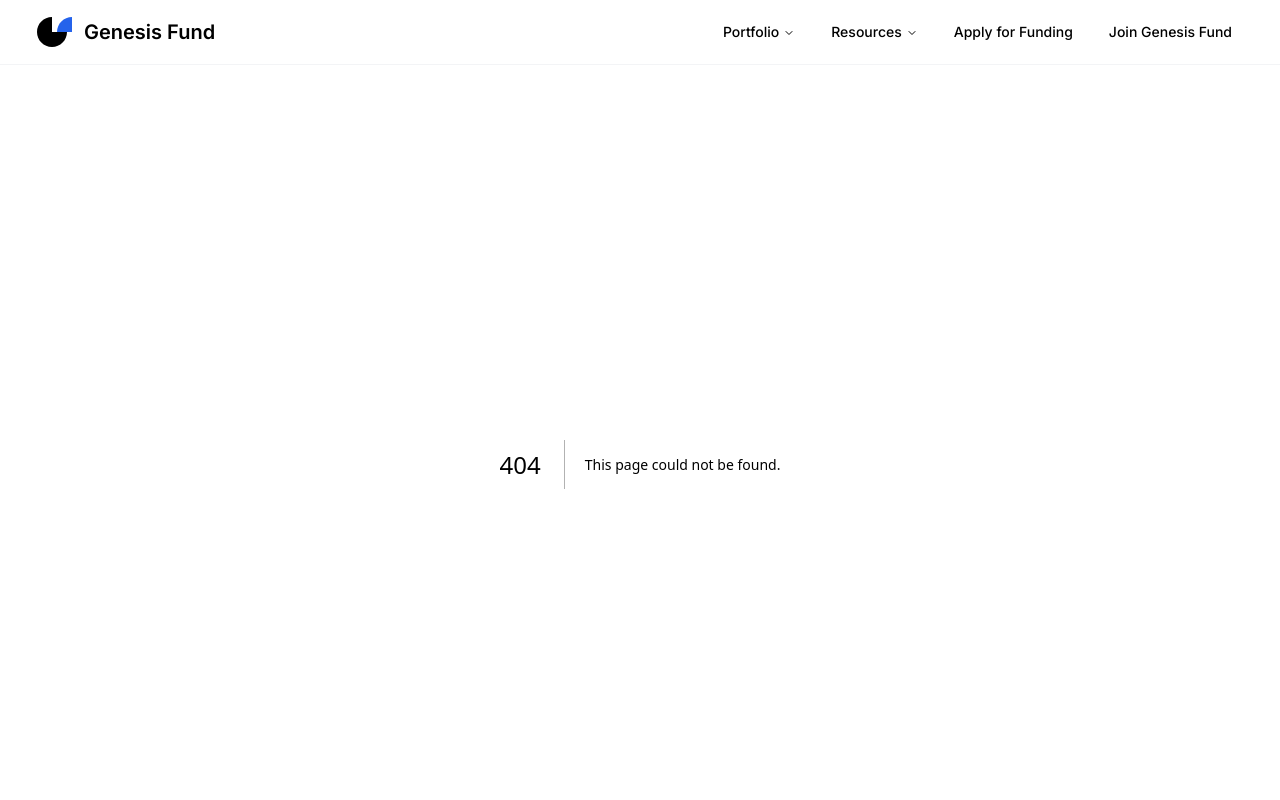
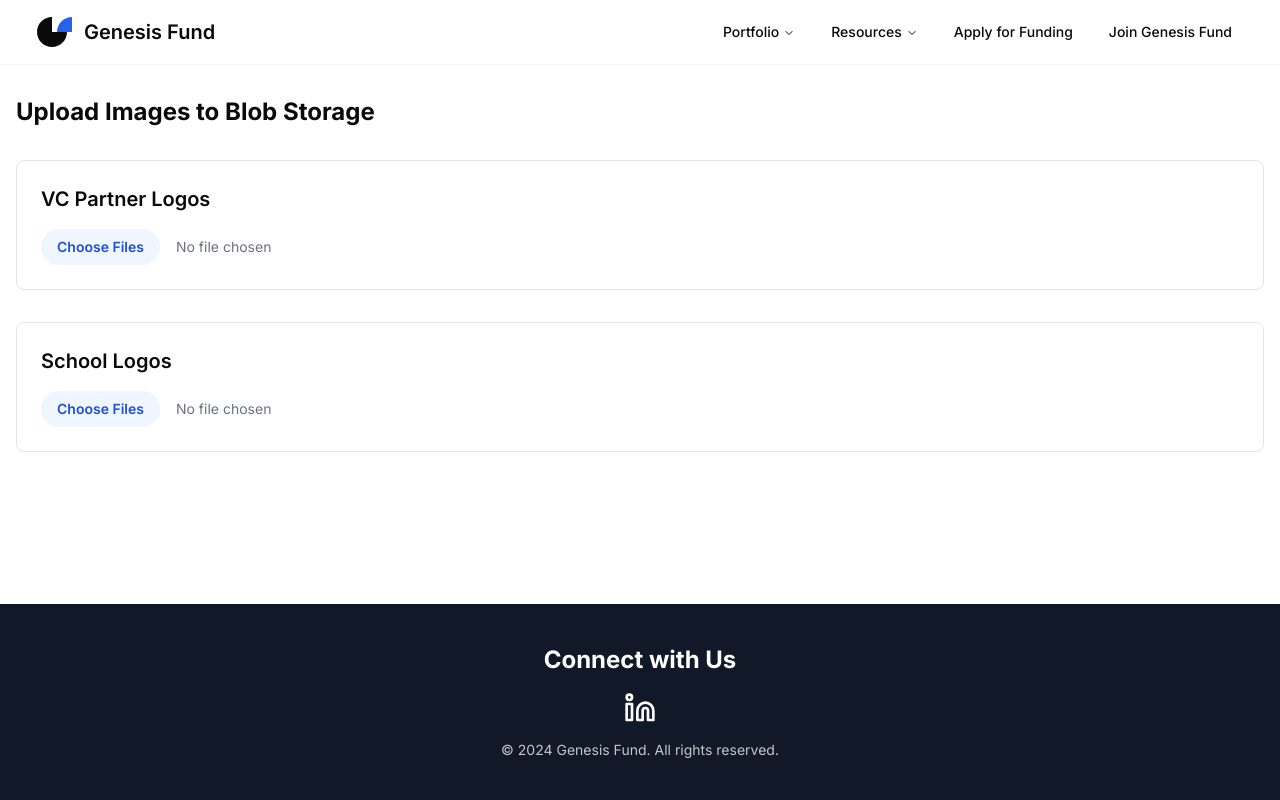
Before and after one commit to BenGardiner18/genesisfundwebsite, a Next.js app: page /upload in a window 1280 px wide. Before the commit this address had no page. Shown: the top 800 px of the page. Built offline with nearby package versions, Linux system fonts and the light colour scheme.

Commit message:
storage images

```diff
--- /dev/null
+++ b/app/(pages)/upload/page.tsx
@@ -0,0 +1,86 @@
+'use client';
+
+import { useState } from 'react';
+import { uploadImages } from '@/utils/blob';
+
+export default function UploadPage() {
+  const [uploading, setUploading] = useState(false);
+  const [urls, setUrls] = useState<string[]>([]);
+
+  const handleUpload = async (e: React.ChangeEvent<HTMLInputElement>, folder: string) => {
+    if (!e.target.files?.length) return;
+
+    setUploading(true);
+    try {
+      const files = Array.from(e.target.files);
+      const uploadedUrls = await uploadImages(files, folder);
+      setUrls(prev => [...prev, ...uploadedUrls]);
+    } catch (error) {
+      console.error('Upload failed:', error);
+      alert('Upload failed. Please try again.');
+    } finally {
+      setUploading(false);
+    }
+  };
+
+  return (
+    <div className="container mx-auto px-4 py-8">
+      <h1 className="text-2xl font-bold mb-8">Upload Images to Blob Storage</h1>
+
+      <div className="space-y-8">
+        <div className="p-6 border rounded-lg">
+          <h2 className="text-xl font-semibold mb-4">VC Partner Logos</h2>
+          <input
+            type="file"
+            accept="image/*"
+            multiple
+            onChange={(e) => handleUpload(e, 'vcs')}
+            disabled={uploading}
+            className="block w-full text-sm text-gray-500
+              file:mr-4 file:py-2 file:px-4
+              file:rounded-full file:border-0
+              file:text-sm file:font-semibold
+              file:bg-blue-50 file:text-blue-700
+              hover:file:bg-blue-100"
+          />
+        </div>
+
+        <div className="p-6 border rounded-lg">
+          <h2 className="text-xl font-semibold mb-4">School Logos</h2>
+          <input
+            type="file"
+            accept="image/*"
+            multiple
+            onChange={(e) => handleUpload(e, 'schools')}
+            disabled={uploading}
+            className="block w-full text-sm text-gray-500
+              file:mr-4 file:py-2 file:px-4
+              file:rounded-full file:border-0
+              file:text-sm file:font-semibold
+              file:bg-blue-50 file:text-blue-700
+              hover:file:bg-blue-100"
+          />
+        </div>
+
+        {uploading && (
+          <div className="text-blue-600">
+            Uploading...
+          </div>
+        )}
+
+        {urls.length > 0 && (
+          <div className="p-6 border rounded-lg">
+            <h2 className="text-xl font-semibold mb-4">Uploaded URLs</h2>
+            <ul className="space-y-2">
+              {urls.map((url, index) => (
+                <li key={index} className="text-sm text-gray-600">
+                  {url}
+                </li>
+              ))}
+            </ul>
+          </div>
+        )}
+      </div>
+    </div>
+  );
+}
--- a/components/sections/Partners.tsx
+++ b/components/sections/Partners.tsx
@@ -3,52 +3,52 @@ import Image from "next/image";
 const partners = [
   {
     name: "1984 Ventures",
-    logo: "/vcs/1984.jpeg",
+    logo: "https://pngqgrcukfipqmvx.public.blob.vercel-storage.com/Images/VCs/1984-wIt79pZtjU97mCEQAyPU99gz9Y04sF.jpeg",
     link: "https://www.1984.vc/"
   },
   {
     name: "Afore Capital",
-    logo: "/vcs/afore.webp",
+    logo: "https://pngqgrcukfipqmvx.public.blob.vercel-storage.com/Images/VCs/afore-TtfZRRttXNMzeJ6ym3gmK4DBFuLYIZ.webp",
     link: "https://afore.vc/"
   },
   {
-    name: "House of First",
-    logo: "/vcs/hof.webp",
-    link: "https://www.hof.vc/"
+    name: "HOF Capital",
+    logo: "https://pngqgrcukfipqmvx.public.blob.vercel-storage.com/Images/VCs/hof-9Ckig0fIebcDqLqLWEZTWf9QFsQMxq.webp",
+    link: "https://hofcapital.com/"
   },
   {
     name: "Link Ventures",
-    logo: "/vcs/link.png",
+    logo: "https://pngqgrcukfipqmvx.public.blob.vercel-storage.com/Images/VCs/link-KrwWAGNEB9gNPs4MenFMpdAqll2v6q.png",
     link: "https://www.linkventures.com/"
   },
   {
     name: "Olive Tree Capital",
-    logo: "/vcs/olivetree.jpg",
-    link: "https://www.olivetreecap.com/"
+    logo: "https://pngqgrcukfipqmvx.public.blob.vercel-storage.com/Images/VCs/olivetree-BIoGPuCDJafeZAL67NqhGKwuuCX00m.jpg",
+    link: "https://www.olivetreecapital.com/"
   },
   {
     name: "Underscore VC",
-    logo: "/vcs/underscore.jpg",
+    logo: "https://pngqgrcukfipqmvx.public.blob.vercel-storage.com/Images/VCs/underscore-4GRC8ih70xAfuXtOZWLptdTf4h0vNk.jpg",
     link: "https://underscore.vc/"
   },
   {
     name: "Laconia",
-    logo: "/vcs/laconia.png",
-    link: "https://www.laconia.vc/"
+    logo: "https://pngqgrcukfipqmvx.public.blob.vercel-storage.com/Images/VCs/laconia-YXIgP4P1fyRylp8oVs5yMvfHJD0aje.png",
+    link: "https://www.laconiacapitalgroup.com/"
   },
   {
     name: "New Era Capital",
-    logo: "/vcs/newera.jpeg",
-    link: "https://www.neweracap.com/"
+    logo: "https://pngqgrcukfipqmvx.public.blob.vercel-storage.com/Images/VCs/newera-h85dPihxX9MjMxRPzLnnEoX2hhQ3sl.jpeg",
+    link: "https://www.neweraventures.com/"
   },
   {
     name: "Glasswing Ventures",
-    logo: "/vcs/glasswing.jpg",
-    link: "https://www.glasswing.com/"
+    logo: "https://pngqgrcukfipqmvx.public.blob.vercel-storage.com/Images/VCs/glasswing-bNjiOuUVm27HGbpOECX3LiO7WZAy9k.jpg",
+    link: "https://glasswing.vc/"
   },
   {
     name: "Techstars",
-    logo: "/vcs/techstars.png",
+    logo: "https://pngqgrcukfipqmvx.public.blob.vercel-storage.com/Images/VCs/techstars-btWMO3laZkJBhqcDjovV9ZxnyAyzsp.png",
     link: "https://www.techstars.com/"
   }
 ];
--- a/components/sections/Schools.tsx
+++ b/components/sections/Schools.tsx
@@ -9,62 +9,62 @@ interface School {
 const schools: School[] = [
   {
     name: 'Harvard University',
-    logo: '/schools/harvard.png',
+    logo: "https://pngqgrcukfipqmvx.public.blob.vercel-storage.com/Images/Universities/harvard-zqjFK53RJr8pw5wugURRXvTuDyWf8p.png",
     website: 'https://www.harvard.edu'
   },
   {
     name: 'MIT',
-    logo: '/schools/mit.png',
+    logo: "https://pngqgrcukfipqmvx.public.blob.vercel-storage.com/Images/Universities/mit-GRcbzBWlcJhRAcwtXYqA6x0251A0gQ.png",
     website: 'https://www.mit.edu'
   },
   {
     name: 'Boston University',
-    logo: '/schools/bu.png',
+    logo: "https://pngqgrcukfipqmvx.public.blob.vercel-storage.com/Images/Universities/bu-odzsUfBRq342dd7ljmzuM42rpP5Z1U.png",
     website: 'https://www.bu.edu'
   },
   {
     name: 'Northeastern University',
-    logo: '/schools/northeastern.png',
+    logo: "https://pngqgrcukfipqmvx.public.blob.vercel-storage.com/Images/Universities/northeastern-b8w4G9wTEge81uyAkkN59i0oC5qtiP.png",
     website: 'https://www.northeastern.edu'
   },
   {
     name: 'Tufts University',
-    logo: '/schools/tufts.png',
+    logo: 'https://pngqgrcukfipqmvx.public.blob.vercel-storage.com/Images/Universities/tufts-5rUmBvJajCi3n3qe2HSDb5GfgM35rp.png',
     website: 'https://www.tufts.edu'
   },
   {
     name: 'Boston College',
-    logo: '/schools/bc.png',
+    logo: "https://pngqgrcukfipqmvx.public.blob.vercel-storage.com/Images/Universities/bc-aHO1szrLF6f3LhPs0sqzcAE8fnSt5i.png",
     website: 'https://www.bc.edu'
   },
   {
     name: 'Babson College',
-    logo: '/schools/babson.png',
+    logo: 'https://pngqgrcukfipqmvx.public.blob.vercel-storage.com/Images/Universities/babson-XCeTkJjSx1cvBL7VdjzLDLo4Zz8IM4.png',
     website: 'https://www.babson.edu'
   },
   {
     name: 'Emerson College',
-    logo: '/schools/emerson.png',
+    logo: 'https://pngqgrcukfipqmvx.public.blob.vercel-storage.com/Images/Universities/emerson-LMkdVA9A8u0m3Csih7cDG5b5f6ppzd.png',
     website: 'https://www.emerson.edu'
   },
   {
     name: 'Brandeis University',
-    logo: '/schools/brandeis.png',
+    logo: "https://pngqgrcukfipqmvx.public.blob.vercel-storage.com/Images/Universities/brandeis-WcjSFpfRh1xQZ6u63H4kcTkK2UV3WU.png",
     website: 'https://www.brandeis.edu'
   },
   {
     name: 'WPI',
-    logo: '/schools/wpi.png',
+    logo: 'https://pngqgrcukfipqmvx.public.blob.vercel-storage.com/Images/Universities/wpi-foK7NxFxd23DYzmOMiAQuok3Bx6BNc.png',
     website: 'https://www.wpi.edu'
   },
   {
     name: 'Suffolk University',
-    logo: '/schools/suffolk.png',
+    logo: 'https://pngqgrcukfipqmvx.public.blob.vercel-storage.com/Images/Universities/suffolk-V9AqABZa1KnIOD3R9XxFRYctZwlbkh.png',
     website: 'https://www.suffolk.edu'
   },
   {
     name: 'UMass Boston',
-    logo: '/schools/umb.png',
+    logo: 'https://pngqgrcukfipqmvx.public.blob.vercel-storage.com/Images/Universities/umb-VQ58XXjwgVf0FVmGlue188duFn1FsD.png',
     website: 'https://www.umb.edu'
   }
 ];
--- a/next.config.js
+++ b/next.config.js
@@ -5,7 +5,8 @@ const nextConfig = {
     ignoreDuringBuilds: true,
   },
   images: {
-    domains: ['images.unsplash.com'],
+    domains: ['images.unsplash.com', 'pngqgrcukfipqmvx.public.blob.vercel-storage.com'],
+    unoptimized: true,
   },
   devIndicators: {
     autoPrerender: false,
--- a/package.json
+++ b/package.json
@@ -44,6 +44,7 @@
     "@types/react-dom": "18.2.7",
     "@upstash/redis": "^1.34.4",
     "@vercel/analytics": "^1.5.0",
+    "@vercel/blob": "^0.27.1",
     "@vercel/kv": "^3.0.0",
     "@vercel/speed-insights": "^1.2.0",
     "autoprefixer": "10.4.15",
--- /dev/null
+++ b/utils/blob.ts
@@ -0,0 +1,21 @@
+import { put } from "@vercel/blob";
+
+export async function uploadImage(file: File, folder: string) {
+  try {
+    const { url } = await put(`${folder}/${file.name}`, file, {
+      access: 'public',
+      addRandomSuffix: false // Keep original filename
+    });
+    return url;
+  } catch (error) {
+    console.error('Error uploading to blob storage:', error);
+    throw error;
+  }
+}
+
+export async function uploadImages(files: File[], folder: string) {
+  const results = await Promise.all(
+    files.map(file => uploadImage(file, folder))
+  );
+  return results;
+}
```
Also changed, not shown: 2 other files (tests, documents, lock files or other folders).
